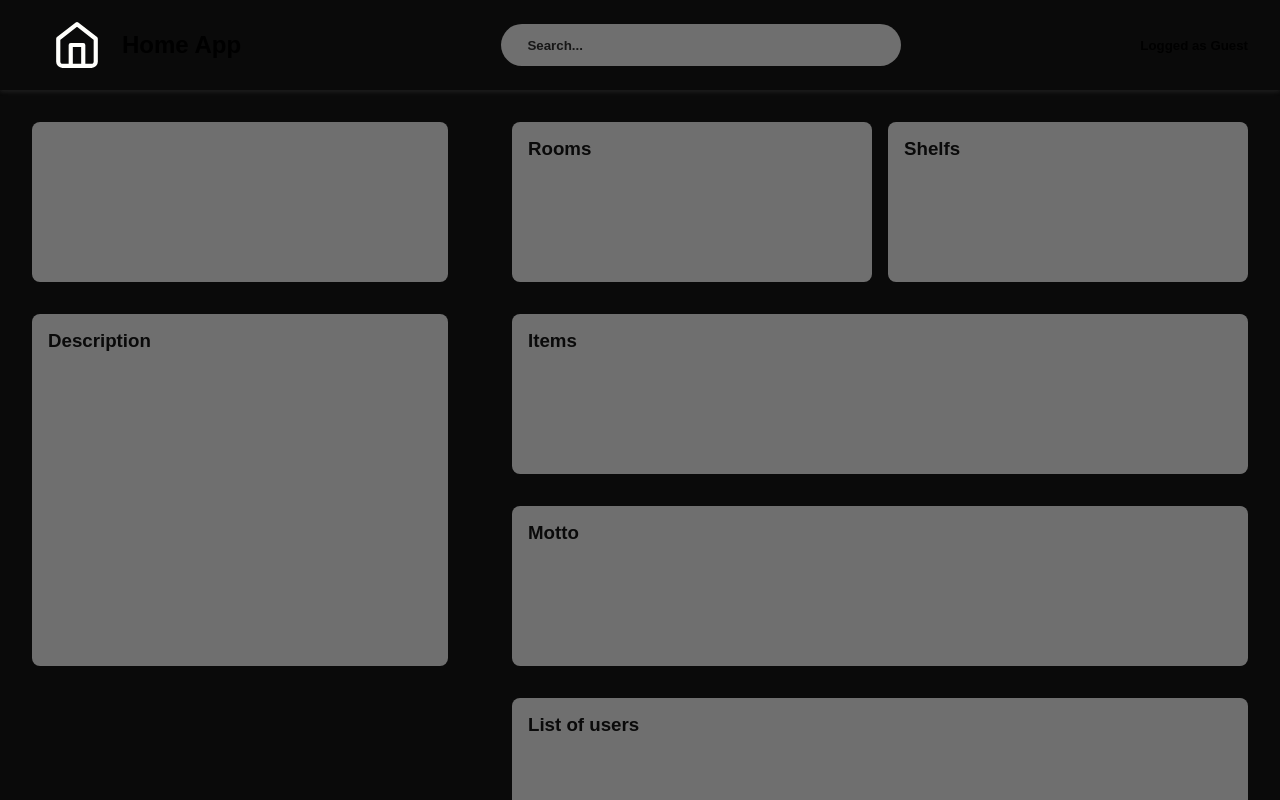
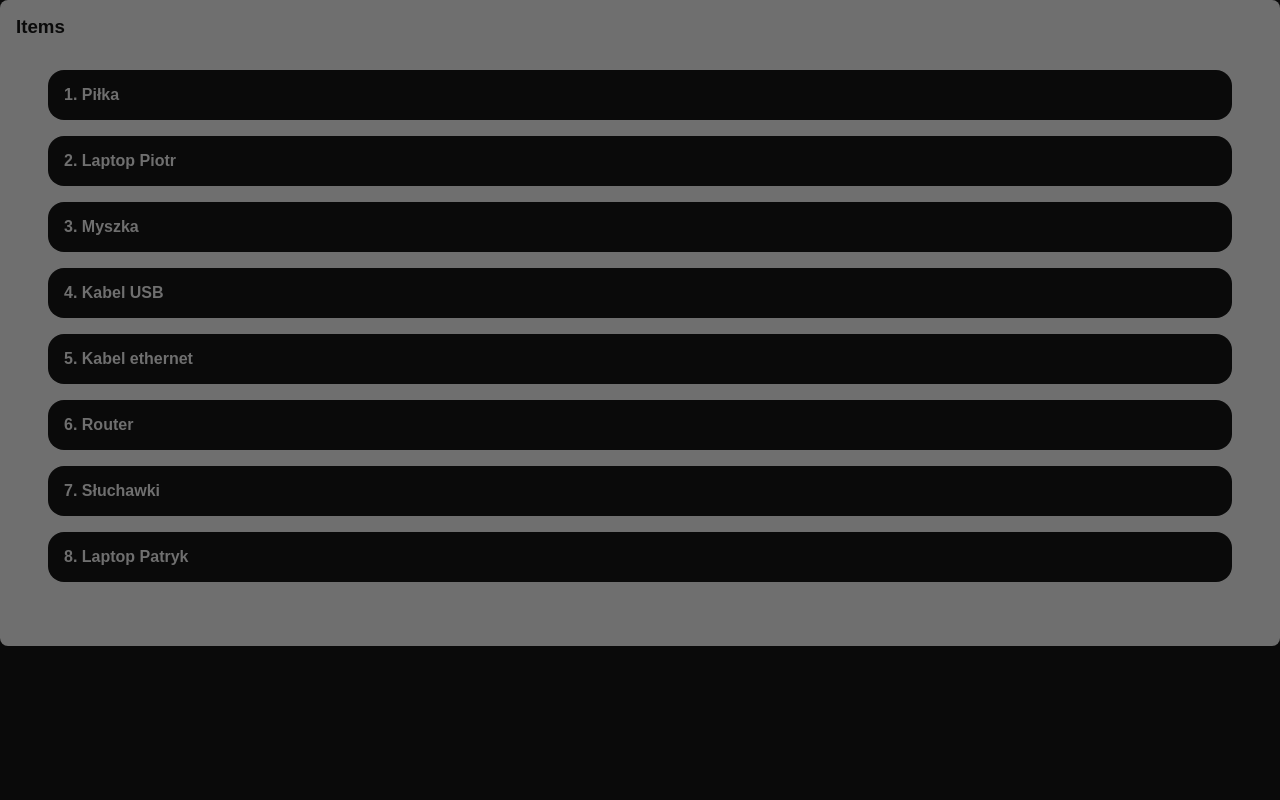
Before and after one commit to Throrun/HomeApp, a Next.js app: page /test in a window 1280 px wide. Built offline with nearby package versions, Linux system fonts and the light colour scheme.

Commit message:
add list component + tested on mocked data by list/route.ts

```diff
--- a/src/app/(auth)/test/page.tsx
+++ b/src/app/(auth)/test/page.tsx
@@ -1,9 +1,10 @@
+import List from '@/app/ui/reusable/list';
 import MainMenu from '@/app/ui/unique/mainMenu';
 
 export default function Home() {
   return (
     <main>
-      <MainMenu/>
+      <List name='Items' />
     </main>
   );
 }
--- /dev/null
+++ b/src/app/api/list/[name]/route.ts
@@ -0,0 +1,43 @@
+import { NextResponse } from 'next/server';
+
+type Item = {
+  id: number;
+  value: string;
+};
+
+// mock bazy
+const mockDB: Record<string, Item[]> = {
+  Users: [
+    { id: 1, value: 'Piotr Nagórny' },
+    { id: 2, value: 'Patryk Weklicz' },
+  ],
+  Rooms: [
+    { id: 1, value: 'Kuchnia' },
+    { id: 2, value: 'Salon' },
+  ],
+  Shelfs: [
+    { id: 1, value: 'Szafka 1' },
+    { id: 2, value: 'Szafka 2' },
+  ],
+  Items: [
+    { id: 1, value: 'Piłka' },
+    { id: 2, value: 'Laptop Piotr' },
+    { id: 3, value: 'Myszka' },
+    { id: 4, value: 'Kabel USB' },
+    { id: 5, value: 'Kabel ethernet' },
+    { id: 6, value: 'Router' },
+    { id: 7, value: 'Słuchawki' },
+    { id: 8, value: 'Laptop Patryk' }
+  ]
+};
+
+export async function GET(
+  request: Request,
+  { params }: { params: { name: string } }
+) {
+  const { name } = params;
+
+  const data = mockDB[name] || [];
+
+  return NextResponse.json(data);
+}
--- /dev/null
+++ b/src/app/ui/reusable/list.module.css
@@ -0,0 +1,22 @@
+.list {
+  background-color: var(--card);
+  color: var(--background);
+  padding: 1em;
+  border-radius: 0.5em;
+  height: auto;
+}
+
+.list ul {
+  list-style: none;
+  padding: 1em;
+  margin: 1em;
+}
+
+.list li {
+  padding: 1em;
+  background-color: var(--background);
+  color: var(--card);
+  margin-bottom: 1em;
+  border-radius: 1em;
+  font-weight: 600;
+}
--- /dev/null
+++ b/src/app/ui/reusable/list.tsx
@@ -0,0 +1,51 @@
+'use client'
+
+import React, { useEffect, useState } from 'react';
+import styles from './list.module.css';
+
+type Item = {
+  id: number;
+  value: string;
+};
+
+const List = ({ name }: { name: string }) => {
+  const [items, setItems] = useState<Item[]>([]);
+  const [loading, setLoading] = useState(true);
+
+  useEffect(() => {
+    const getItemsFromDB = async () => {
+      try {
+        const response = await fetch(`/api/list/${name}`);
+        if (!response.ok) throw new Error('Błąd pobierania danych');
+
+        const data: Item[] = await response.json();
+        setItems(data);
+      } catch (error) {
+        console.error('Błąd:', error);
+        setItems([]);
+      } finally {
+        setLoading(false);
+      }
+    };
+
+    getItemsFromDB();
+  }, [name]);
+
+  return (
+    <div className={styles.list}>
+      <h3>{name}</h3>
+      <div>
+        {loading ? ( <p>Ładowanie...</p>
+        ) : items.length > 0 ? (
+          <ul>
+            {items.map(item => (
+              <li key={item.id}>{item.id}. {item.value}</li>
+            ))}
+          </ul>) :
+          ( <p>Brak danych.</p> )}
+      </div>
+    </div>
+  );
+};
+
+export default List;
--- a/src/app/ui/unique/mainMenu.tsx
+++ b/src/app/ui/unique/mainMenu.tsx
@@ -6,7 +6,7 @@ import Profile from './profile';
 import Cards from './cards';
 import styles from './mainMenu.module.css';
 
-const Layout = () => {
+const MainMenu = () => {
     return (
         <div className={styles.container}>
             <Navbar />
@@ -22,4 +22,4 @@ const Layout = () => {
     );
 };
 
-export default Layout;
+export default MainMenu;
```
